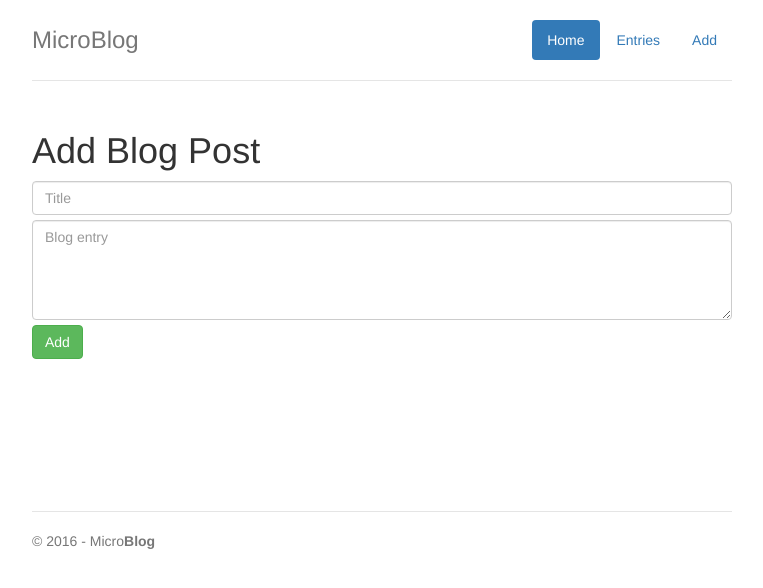
After one commit to profnandaa/learn-flask, a Flask app: page /add in a window 1280 px wide. The commit adds this page. Shown: the top 588 px of the page, without its empty margins (258-1021 px from the left). Run offline with Flask 2, Linux system fonts and the light colour scheme; some libraries are stand-ins or nearby versions.

Commit message:
simple use of SQLAlchemy for demo

```diff
--- a/app.py
+++ b/app.py
@@ -1,35 +1,16 @@
 # all the imports
 import sqlite3
-from flask import Flask, request, session, g, redirect, url_for, \
+from flask import Flask, request, g, redirect, url_for, \
      abort, render_template, flash
+from basic_models import Post, session
 
 # configuration
 DATABASE = 'db/app.db'
-DEBUG = True
-SECRET_KEY = 'xhjshjhsnd'
-USERNAME = 'admin'
-PASSWORD = 'default'
 
 # create our little application :)
 app = Flask(__name__)
 app.config.from_object(__name__)
 
-
-# app.config.from_envvar('FLASKR_SETTINGS', silent=True)
-
-def connect_db():
-    # print app.config(['DATABASE'])
-    return sqlite3.connect(DATABASE)
-
-@app.before_request
-def before_request():
-    g.db = connect_db()
-
-@app.teardown_request
-def teardown_request(exception):
-    db = getattr(g, 'db', None)
-    if db is not None:
-        db.close()
 
 # Routes
 
@@ -37,16 +18,26 @@ def teardown_request(exception):
 def home():
 	return render_template('home.html')
 
-@app.route('/entries/')
+
+# for basic demonstration
+
+@app.route('/add', methods=['GET', 'POST'])
+def add_entry():
+    if request.method == 'POST':
+        form = {
+            'title': request.form['title'],
+            'body':  request.form['body']
+        }
+        entry = Post(**form)
+        entry.save()
+    return render_template('add_entry.html')
+
+@app.route('/entries')
 def show_entries():
-    cur = g.db.execute('select title, text from entries order by id desc')
-    entries = [dict(title=row[0], text=row[1]) for row in cur.fetchall()]
+    entries = session.query(Post).all()
+    # import pdb; pdb.set_trace()
     return render_template('show_entries.html', entries=entries)
 
 
-
-
-
-
 if __name__ == '__main__':
-    app.run(port=8001)
+    app.run(debug=True, port=8004)
--- a/static/css/main.css
+++ b/static/css/main.css
@@ -77,3 +77,16 @@ body {
     border-bottom: 0;
   }
 }
+
+/*others*/
+.form-control {
+  margin-bottom: 5px;
+}
+
+textarea {
+  min-height: 100px;
+}
+
+.main {
+  min-height: 400px;
+}
--- /dev/null
+++ b/templates/add_entry.html
@@ -0,0 +1,12 @@
+{% extends "layout.html" %}
+
+{% block body %}
+<h1>Add Blog Post</h1>
+
+<form action="/add" method="post">
+<input type="text" name="title" class="form-control" placeholder="Title" />
+<textarea name="body" class="form-control" placeholder="Blog entry"></textarea>
+<input type="submit" value="Add" class="btn btn-success"/>
+</form>
+
+{% endblock %}
--- a/templates/layout.html
+++ b/templates/layout.html
@@ -27,13 +27,13 @@
           <ul class="nav nav-pills pull-right">
             <li role="presentation" class="active"><a href="/">Home</a></li>
             <li role="presentation"><a href="/entries">Entries</a></li>
-            <li role="presentation"><a href="#">Contact</a></li>
+            <li role="presentation"><a href="/add">Add</a></li>
           </ul>
         </nav>
         <h3 class="text-muted">MicroBlog</h3>
       </div>
 
-      <div class="row">
+      <div class="row main container">
         {% block body %} {%endblock %}
       </div>
 
--- a/templates/show_entries.html
+++ b/templates/show_entries.html
@@ -1,7 +1,11 @@
 {% extends "layout.html" %}
 
 {% block body %}
-<h1>Your Entries</h1>
+
+{%for entry in entries %}
+    <h3>{{ entry.title }}</h3>
+    <p>{{ entry.body }}</p>
+{% endfor %}
 
 
 
```
Also changed, not shown: basic_models.py (added, +34 -0 lines), models.py (+10 -0 lines), requirements.txt (added, +7 -0 lines), db/sample.db (added), 1 other file.
